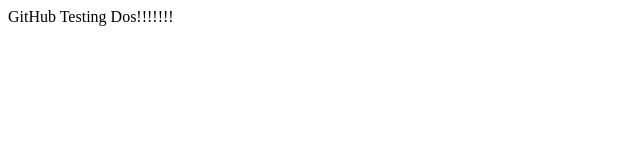
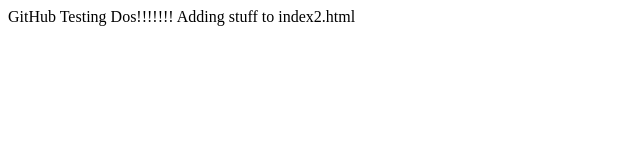
Before and after one commit to aimprogo/newGitTest, a plain HTML site: page index2.html in a window 1280 px wide. Shown: the whole page, without its empty margins (0-640 px from the left). Drawn offline with Linux system fonts and the light colour scheme.

Commit message:
added stuff

```diff
--- a/index2.html
+++ b/index2.html
@@ -5,6 +5,8 @@
 
 		GitHub Testing Dos!!!!!!!
 
+		Adding stuff to index2.html
+
 
 	</body>
 </html>
```
